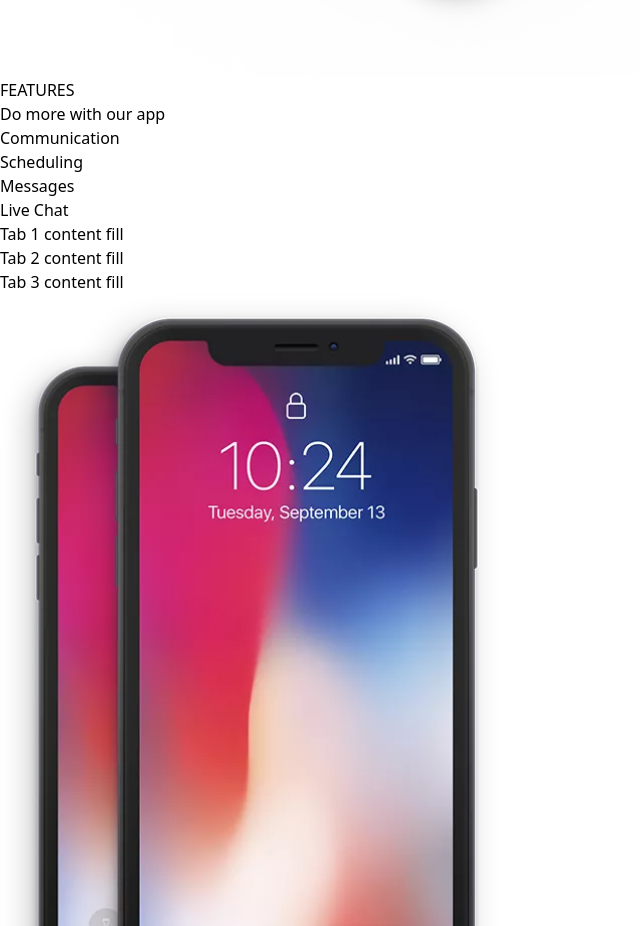
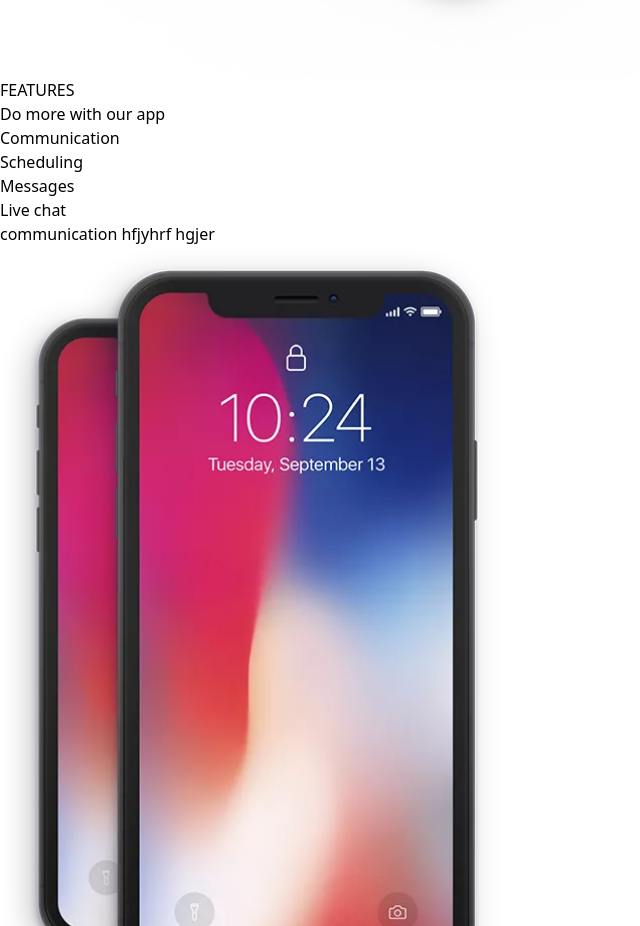
Before and after one commit to Harpreetpreet/mobapp, a Next.js app: page / in a window 1280 px wide. Shown: the part 2200-3126 px from the top of the page, without its empty margins (0-640 px from the left). Built offline with nearby package versions, Linux system fonts and the light colour scheme.

Commit message:
add useState

```diff
--- a/src/Components/Functions.js
+++ b/src/Components/Functions.js
@@ -1,106 +1,96 @@
-import React from 'react'
+import React, { useState } from 'react';
+
+function Tab({ title, onClick }) {
+  return (
+    <li className="nav-item flex-auto text-center" role="presentation">
+      <a
+        onClick={onClick}
+        className="cursor-pointer nav-link w-full block font-medium text-xs leading-tight uppercase border-x-0 border-t-0 border-b-2 border-transparent px-6
+
+       py-3 my-2 hover:border-transparent hover:bg-gray-100 focus:border-transparent active"
+        id="tabs-home-tabFill"
+        data-bs-toggle="pill"
+        data-bs-target="#tabs-homeFill"
+        role="tab"
+        aria-controls="tabs-homeFill"
+        aria-selected="true"
+      >
+        {title}
+      </a>
+    </li>
+  );
+}
 
 export default function Functions() {
+  const [activeTab, setActiveTab] = useState('communication');
   return (
     <section className="bg-slate-200">
       <div className="container mx-auto text-center md:pt-20 pt-10 md:px-16 px-4">
-
-      <h3>
-        FEATURES
-      </h3>
+        <h3>FEATURES</h3>
         <h1 className="md:text-5xl text-3xl text-purple-900 py-4">
           Do more with our app
         </h1>
         <div className="bg-white">
-      <ul className="nav nav-tabs flex flex-col md:flex-row flex-wrap list-none border-b-0 pl-0 mb-4" id="tabs-tabFill"
-  role="tablist">
-  <li className="nav-item flex-auto text-center" role="presentation">
-    <a href="#tabs-homeFill" className="
-      nav-link
-      w-full
-      block
-      font-medium
-      text-xs
-      leading-tight
-      uppercase
-      border-x-0 border-t-0 border-b-2 border-transparent
-      px-6
-      py-3
-      my-2
-      hover:border-transparent hover:bg-gray-100
-      focus:border-transparent
-      active
-    " id="tabs-home-tabFill" data-bs-toggle="pill" data-bs-target="#tabs-homeFill" role="tab"
-      aria-controls="tabs-homeFill" aria-selected="true">Communication</a>
-  </li>
-  <li className="nav-item flex-auto text-center" role="presentation">
-    <a href="#tabs-profileFill" className="
-      nav-link
-      w-full
-      block
-      font-medium
-      text-xs
-      leading-tight
-      uppercase
-      border-x-0 border-t-0 border-b-2 border-transparent
-      px-6
-      py-3
-      my-2
-      hover:border-transparent hover:bg-gray-100
-      focus:border-transparent
-    " id="tabs-profile-tabFill" data-bs-toggle="pill" data-bs-target="#tabs-profileFill" role="tab"
-      aria-controls="tabs-profileFill" aria-selected="false">Scheduling</a>
-  </li>
-  <li className="nav-item flex-auto text-center" role="presentation">
-    <a href="#tabs-messagesFill" className="
-      nav-link
-      w-full
-      block
-      font-medium
-      text-xs
-      leading-tight
-      uppercase
-      border-x-0 border-t-0 border-b-2 border-transparent
-      px-6
-      py-3
-      my-2
-      hover:border-transparent hover:bg-gray-100
-      focus:border-transparent
-    " id="tabs-messages-tabFill" data-bs-toggle="pill" data-bs-target="#tabs-messagesFill" role="tab"
-      aria-controls="tabs-messagesFill" aria-selected="false">Messages</a>
-  </li>
-  <li className="nav-item flex-auto text-center" role="presentation">
-    <a href="#tabs-profileFill" className="
-      nav-link
-      w-full
-      block
-      font-medium
-      text-xs
-      leading-tight
-      uppercase
-      border-x-0 border-t-0 border-b-2 border-transparent
-      px-6
-      py-3
-      my-2
-      hover:border-transparent hover:bg-gray-100
-      focus:border-transparent
-    " id="tabs-profile-tabFill" data-bs-toggle="pill" data-bs-target="#tabs-profileFill" role="tab"
-      aria-controls="tabs-profileFill" aria-selected="false">Live Chat</a>
-  </li>
+          <ul
+            className="nav nav-tabs flex flex-col md:flex-row flex-wrap list-none border-b-0 pl-0 mb-4"
+            id="tabs-tabFill"
+            role="tablist"
+          >
+            <Tab
+              title="Communication"
+              onClick={() => setActiveTab('communication')}
+            />
+            <Tab
+              title="Scheduling"
+              onClick={() => setActiveTab('scheduling')}
+            />
+            <Tab title="Messages" onClick={() => setActiveTab('messages')} />
+            <Tab title="Live chat" onClick={() => setActiveTab('liveChat')} />
           </ul>
           <div className="tab-content" id="tabs-tabContentFill">
-  <div className="tab-pane fade show active" id="tabs-homeFill" role="tabpanel" aria-labelledby="tabs-home-tabFill">
-    Tab 1 content fill
+            {activeTab === 'communication' && (
+              <div
+                className="tab-pane fade show active"
+                id="tabs-homeFill"
+                role="tabpanel"
+                aria-labelledby="tabs-home-tabFill"
+              >
+                communication hfjyhrf hgjer
               </div>
-  <div className="tab-pane fade" id="tabs-profileFill" role="tabpanel" aria-labelledby="tabs-profile-tabFill">
-    Tab 2 content fill
+            )}
+            {activeTab === 'scheduling' && (
+              <div
+                className="tab-pane fade show active"
+                id="tabs-homeFill"
+                role="tabpanel"
+                aria-labelledby="tabs-home-tabFill"
+              >
+                scheduling hfjyhrf hgjer
               </div>
-  <div className="tab-pane fade" id="tabs-messagesFill" role="tabpanel" aria-labelledby="tabs-profile-tabFill">
-    Tab 3 content fill
+            )}
+            {activeTab === 'messages' && (
+              <div
+                className="tab-pane fade show active"
+                id="tabs-homeFill"
+                role="tabpanel"
+                aria-labelledby="tabs-home-tabFill"
+              >
+                messages hfjyhrf hgjer
               </div>
+            )}
+            {activeTab === 'liveChat' && (
+              <div
+                className="tab-pane fade show active"
+                id="tabs-homeFill"
+                role="tabpanel"
+                aria-labelledby="tabs-home-tabFill"
+              >
+                live chat etc hfjyhrf hgjer
+              </div>
+            )}
           </div>
         </div>
       </div>
     </section>
-  )
+  );
 }
```
Lines whose indentation alone changed are shown as unchanged.
